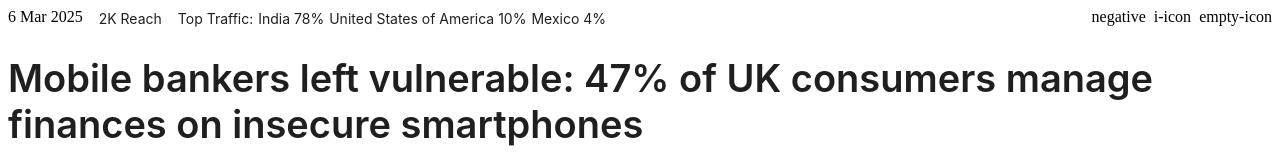
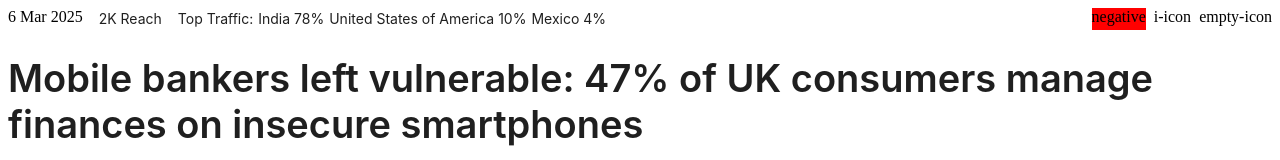
Before and after one commit to gr-sv/newsblock, a React (Create React App) app: page / in a window 1280 px wide. Shown: the top 160 px of the page. Built offline with nearby package versions, Linux system fonts and the light colour scheme.

Commit message:
Add component Sentiment, corrections

```diff
--- a/src/App.js
+++ b/src/App.js
@@ -3,6 +3,7 @@ import { data } from './data.js';
 import DateOfNews from './components/shared/date/dateOfNews.jsx';
 import Reach from './components/shared/reach/reach.jsx';
 import TopTraffic from './components/shared/topTraffic/topTraffic.jsx'
+import Sentiment from './components/shared/sentiment/sentiment.jsx';
 const { Link, Text, Title } = Typography;
 
 function App() {
@@ -12,14 +13,14 @@ function App() {
 			<Flex gap='middle'>
 				<DateOfNews />
 				<Text>
-					<Reach />K Reach
+					<Reach /> Reach
 				</Text>
 
 				<TopTraffic />
 			</Flex>
 
 			<Flex gap='small'>
-				<div>{data?.SENT}</div>
+				<Sentiment />
 				<div>i-icon</div>
 				<div>empty-icon</div>
 			</Flex>
@@ -66,7 +67,7 @@ function App() {
 				<Flex gap='middle'>
 					<DateOfNews />
 					<Text>
-						<Reach />K Top Reach
+						<Reach /> Top Reach
 					</Text>
 				</Flex>
 
--- a/src/components/shared/reach/reach.jsx
+++ b/src/components/shared/reach/reach.jsx
@@ -6,7 +6,7 @@ const { Text } = Typography;
 function Reach () {
 	return (
 		<Text>
-			{Math.round(data?.REACH / 1000)}
+			{Math.round(data?.REACH / 1000)}K
 		</Text>
 	)
 }
--- /dev/null
+++ b/src/components/shared/sentiment/sentiment.jsx
@@ -0,0 +1,19 @@
+import React from 'react';
+import { data } from '../../../data.js';
+
+function Sentiment () {
+
+	const positive = {
+		background: 'lime'
+	}
+
+	const negative = {
+		background: 'red'
+	}
+
+	return (
+		<div style={(data?.SENT === 'positive') ? positive : negative}>{data?.SENT}</div>
+	)
+}
+
+export default Sentiment;
```
